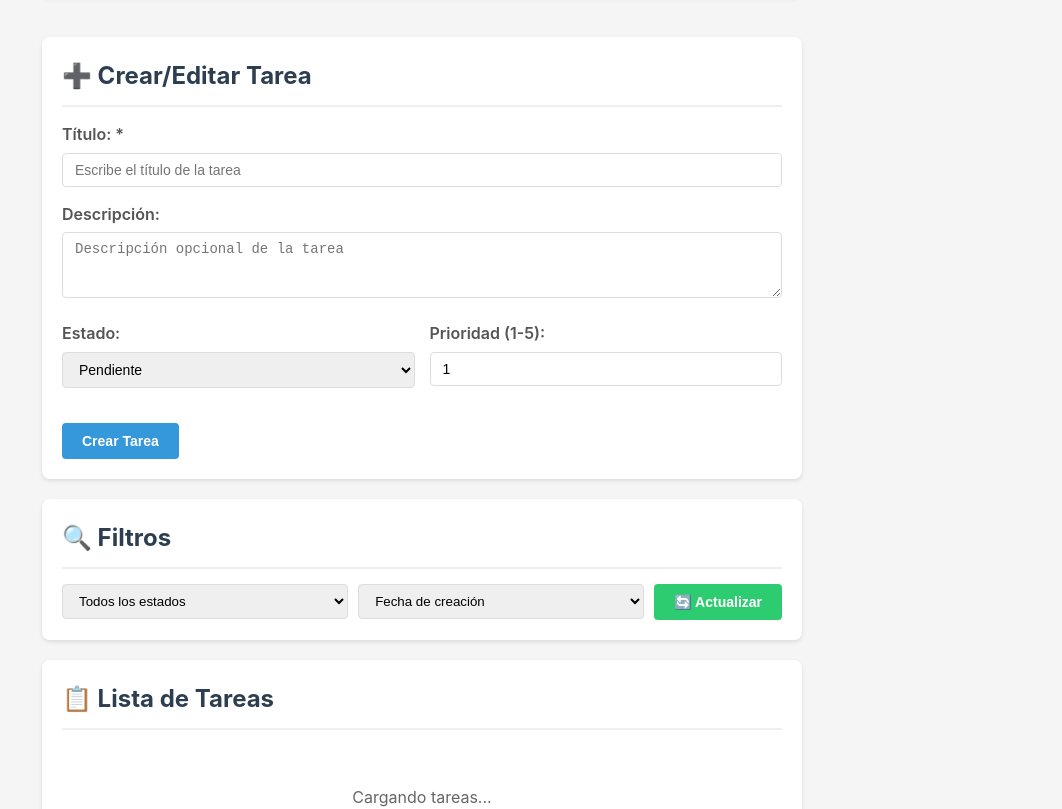
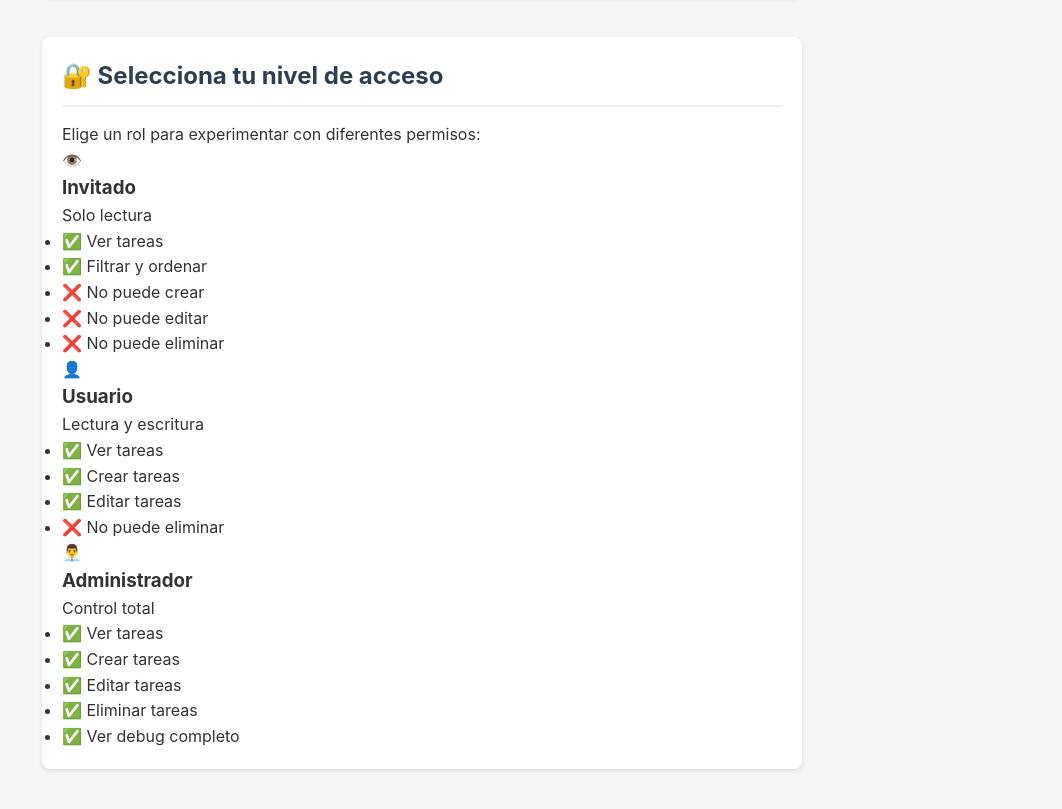
Before and after one commit to xuli70/supabase-tutorial-coolify, a website: page index.html in a window 1280 px wide. Shown: the part 150-959 px from the top of the page, without its empty margins (218-1280 px from the left). Drawn offline with Linux system fonts and the light colour scheme.

Commit message:
Actualizar index.html con selector de nivel de acceso

```diff
--- a/index.html
+++ b/index.html
@@ -11,10 +11,58 @@
         <header>
             <h1>📝 Tutorial Supabase CRUD</h1>
             <p>Aprende a interactuar con Supabase usando JavaScript</p>
+            <div id="currentLevel" class="current-level"></div>
         </header>
 
+        <!-- Selector de nivel de acceso -->
+        <section id="levelSelector" class="level-selector">
+            <h2>🔐 Selecciona tu nivel de acceso</h2>
+            <p>Elige un rol para experimentar con diferentes permisos:</p>
+            <div class="level-cards">
+                <div class="level-card" onclick="selectLevel('guest')">
+                    <div class="level-icon">👁️</div>
+                    <h3>Invitado</h3>
+                    <p>Solo lectura</p>
+                    <ul>
+                        <li>✅ Ver tareas</li>
+                        <li>✅ Filtrar y ordenar</li>
+                        <li>❌ No puede crear</li>
+                        <li>❌ No puede editar</li>
+                        <li>❌ No puede eliminar</li>
+                    </ul>
+                </div>
+
+                <div class="level-card" onclick="selectLevel('user')">
+                    <div class="level-icon">👤</div>
+                    <h3>Usuario</h3>
+                    <p>Lectura y escritura</p>
+                    <ul>
+                        <li>✅ Ver tareas</li>
+                        <li>✅ Crear tareas</li>
+                        <li>✅ Editar tareas</li>
+                        <li>❌ No puede eliminar</li>
+                    </ul>
+                </div>
+
+                <div class="level-card" onclick="selectLevel('admin')">
+                    <div class="level-icon">👨‍💼</div>
+                    <h3>Administrador</h3>
+                    <p>Control total</p>
+                    <ul>
+                        <li>✅ Ver tareas</li>
+                        <li>✅ Crear tareas</li>
+                        <li>✅ Editar tareas</li>
+                        <li>✅ Eliminar tareas</li>
+                        <li>✅ Ver debug completo</li>
+                    </ul>
+                </div>
+            </div>
+        </section>
+
+        <!-- Aplicación principal (oculta inicialmente) -->
+        <div id="mainApp" style="display: none;">
             <!-- Formulario para crear/editar tareas -->
-        <section class="form-section">
+            <section class="form-section" id="formSection">
                 <h2>➕ Crear/Editar Tarea</h2>
                 <form id="taskForm">
                     <input type="hidden" id="taskId" value="">
@@ -70,6 +118,7 @@
                     </select>
 
                     <button id="refreshBtn">🔄 Actualizar</button>
+                    <button id="changeLevelBtn" onclick="changeLevel()">🔐 Cambiar Nivel</button>
                 </div>
             </section>
 
@@ -80,21 +129,23 @@
                 <div id="tasksList" class="tasks-list"></div>
             </section>
 
-        <!-- Área de mensajes -->
-        <div id="messageArea" class="message-area"></div>
-
             <!-- Panel de información/debug -->
-        <section class="info-section">
+            <section class="info-section" id="infoSection">
                 <h2>ℹ️ Información de Conexión</h2>
                 <div class="info-panel">
                     <p><strong>Estado:</strong> <span id="connectionStatus">Verificando...</span></p>
+                    <p><strong>Nivel actual:</strong> <span id="levelInfo">No seleccionado</span></p>
                     <p><strong>Tabla:</strong> <code>tutorial_tasks</code></p>
-                <details>
+                    <details id="debugDetails" style="display: none;">
                         <summary>Ver respuesta de la última operación</summary>
                         <pre id="debugInfo">No hay operaciones aún</pre>
                     </details>
                 </div>
             </section>
+        </div>
+
+        <!-- Área de mensajes -->
+        <div id="messageArea" class="message-area"></div>
     </div>
 
     <!-- Scripts -->
```
Lines whose indentation alone changed are shown as unchanged.
